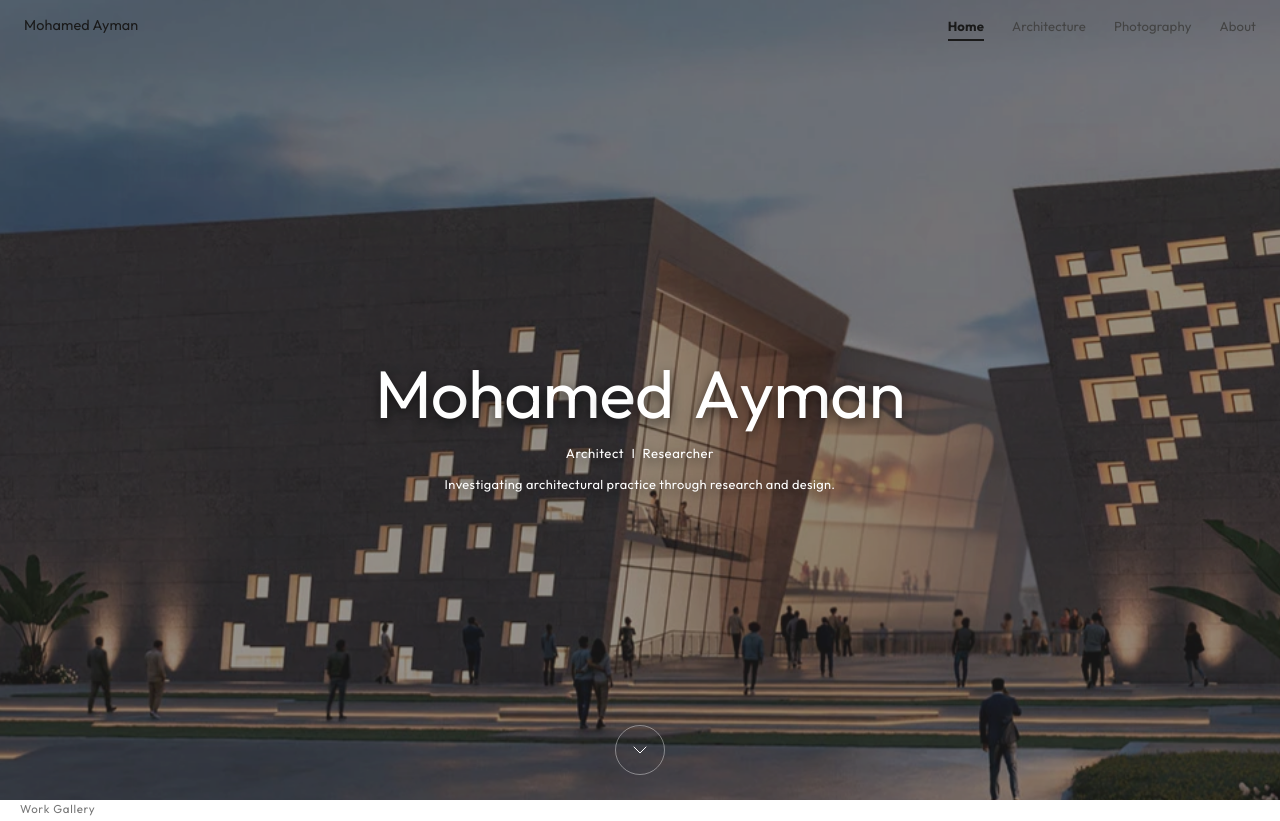
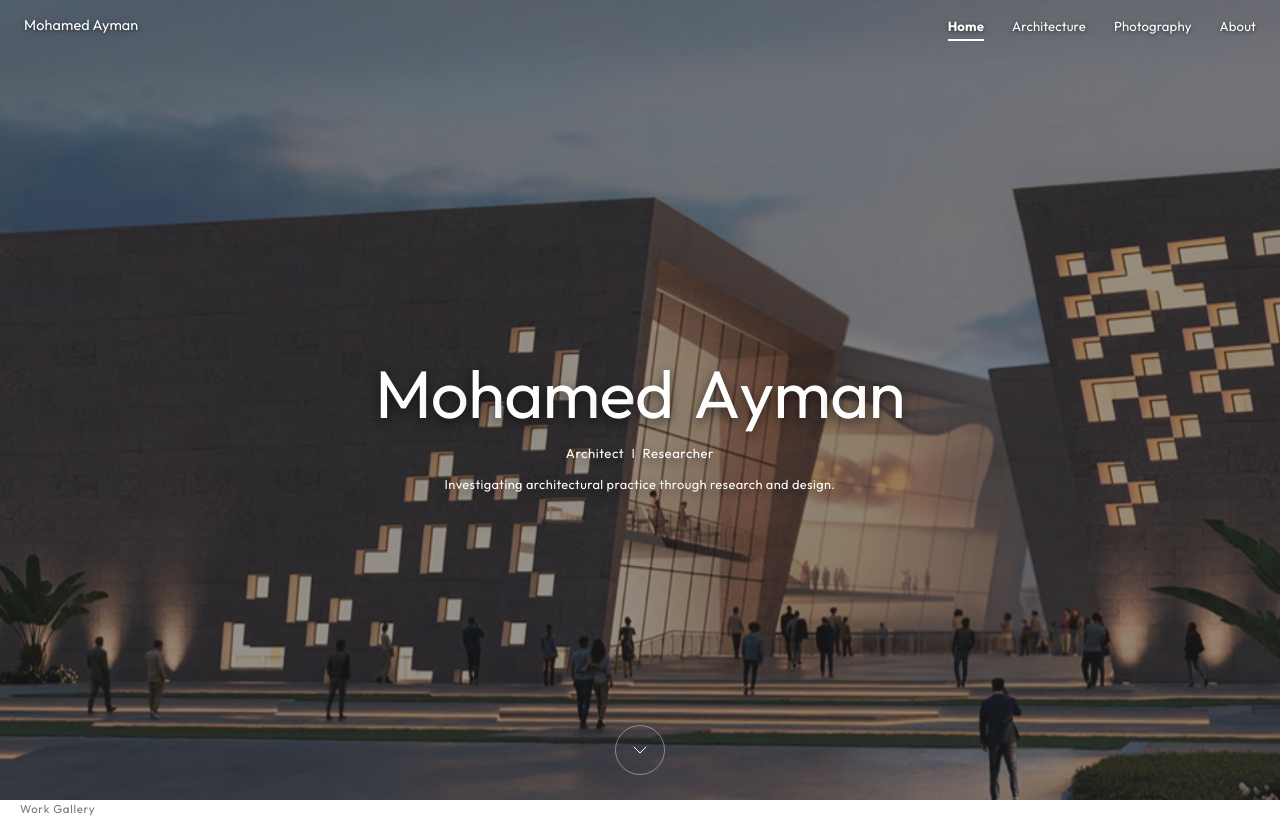
Before and after one commit to Motaweh22/portfolioT, a website: page index.html in a window 1280 px wide. Shown: the top 821 px of the page. Drawn offline with Linux system fonts and the light colour scheme.

Commit message:
Make transparent navbar text white with shadow

```diff
--- a/css/style.css
+++ b/css/style.css
@@ -164,6 +164,15 @@ body[data-active-page="home"] .site-header {
   background: transparent;
   border-bottom: none;
 }
+body[data-active-page="home"] .site-header:not(.scrolled) .site-logo,
+body[data-active-page="home"] .site-header:not(.scrolled) .nav-link {
+  color: #ffffff;
+  text-shadow: 0 1px 4px rgba(0, 0, 0, 0.6);
+}
+body[data-active-page="home"] .site-header:not(.scrolled) .site-logo::after {
+  background: #ffffff;
+}
+
 body[data-active-page="home"] .site-header.scrolled {
   background: var(--bg);
   border-bottom: 1px solid rgba(0, 0, 0, 0.08);
```
